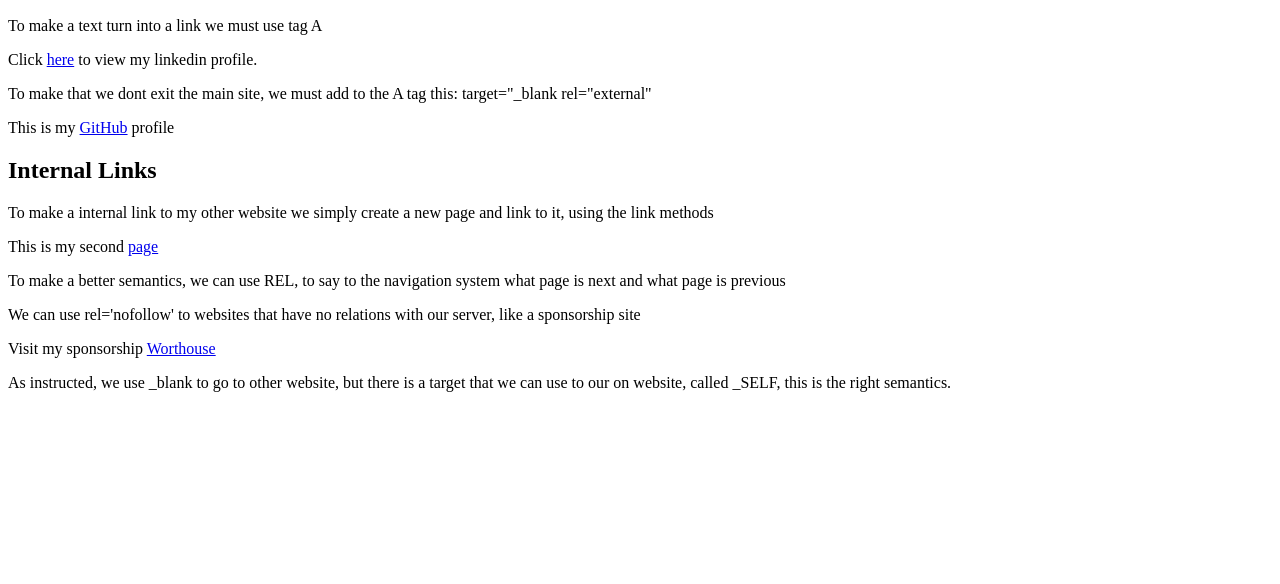
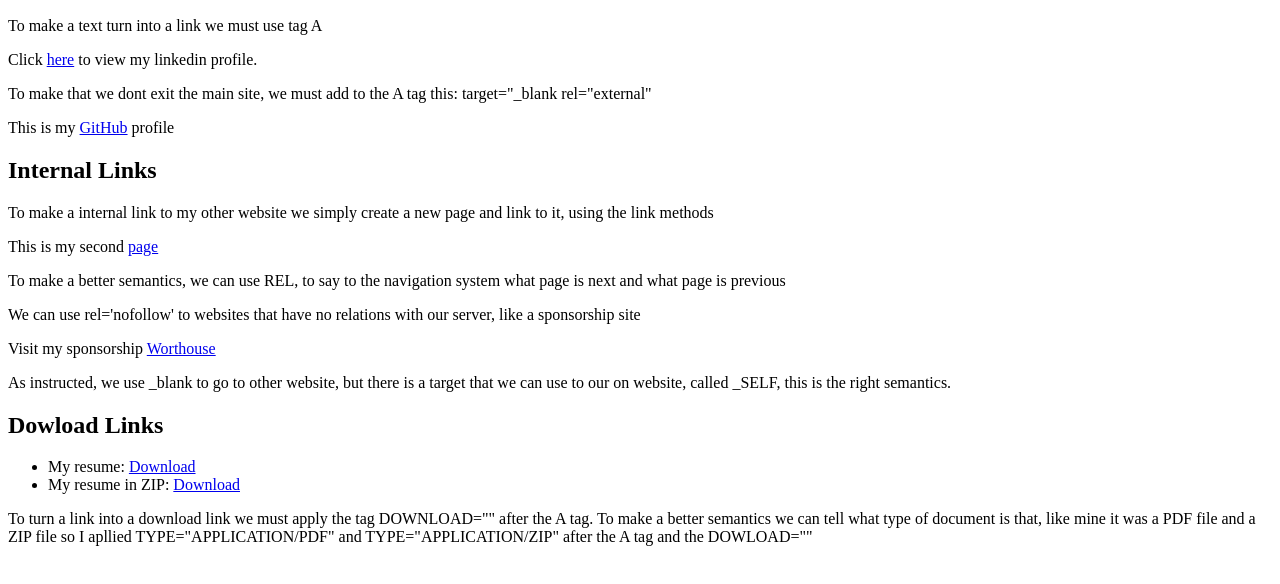
Before and after one commit to Hhotre/Estudos, a plain HTML site: page html-css/exercises/ex010/index.html in a window 1280 px wide. Shown: the part 110-694 px from the top of the page. Drawn offline with Linux system fonts and the light colour scheme.

Commit message:
Download
Learning to make a link into a download

```diff
--- a/html-css/exercises/ex010/index.html
+++ b/html-css/exercises/ex010/index.html
@@ -22,5 +22,12 @@
     <p>Visit my sponsorship <a href="https://worthouse.com/" rel="nofollow">Worthouse</a></p>
     <p>As instructed, we use _blank to go to other website, but there is a target that we can use to our on website, called _SELF, this is the right semantics.</p>
 
+    <h2>Dowload Links</h2>
+    <ul>
+        <li>My resume: <a href="resume/Joao Junckes.pdf" download="myresume.pdf" type="application/pdf">Download</a>
+        <li>My resume in ZIP: <a href="resume/Joao Junckes.rar" download="myresume.zip" type="application/zip">Download</a>
+    </ul>
+    <p>To turn a link into a download link we must apply the tag DOWNLOAD="" after the A tag. To make a better semantics we can tell what type of document is that, like mine it was a PDF file and a ZIP file so I apllied TYPE="APPLICATION/PDF" and TYPE="APPLICATION/ZIP" after the A tag and the DOWLOAD=""
+    </p>
 </body>
 </html>
```
